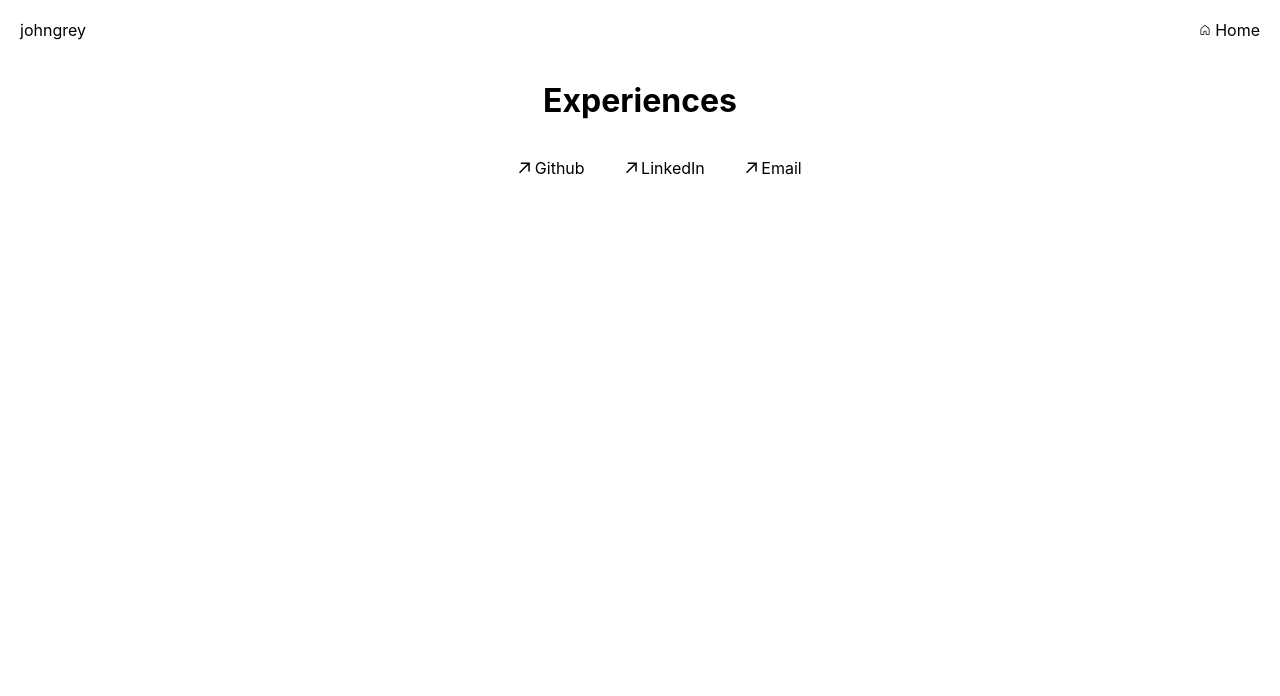
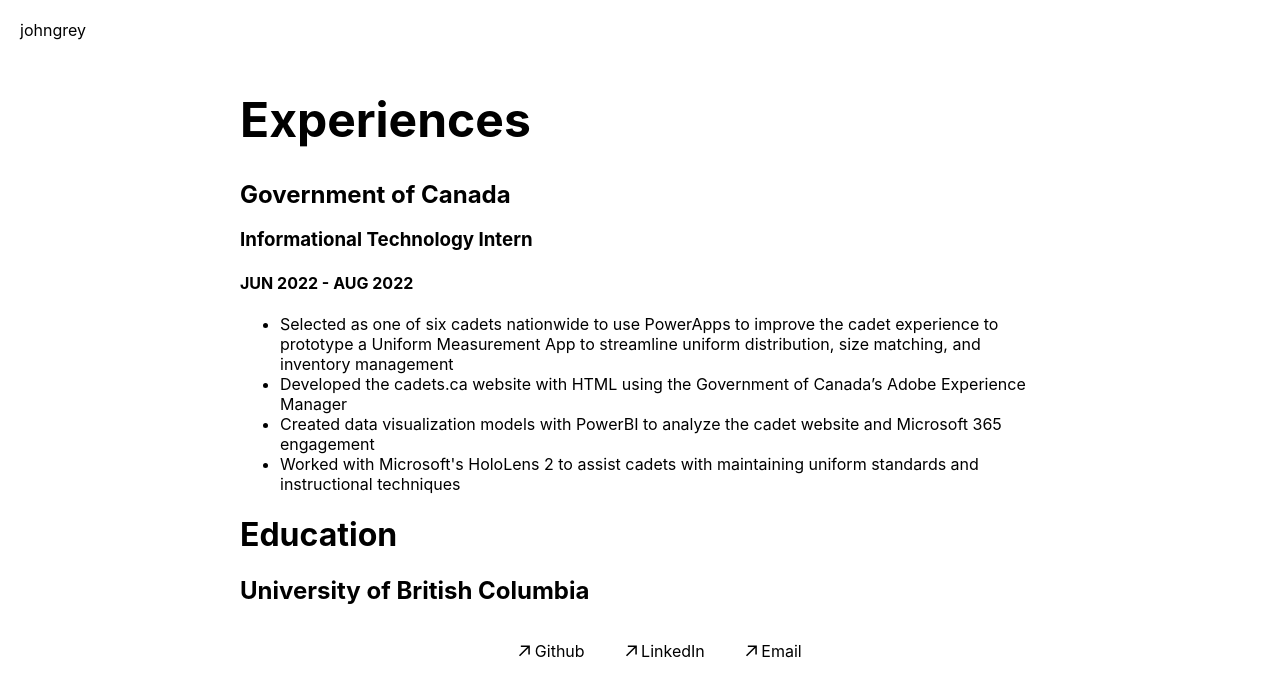
Before and after one commit to jjohngrey/johngrey.com, a Next.js app: page /experiences/page in a window 1280 px wide. Shown: the top 696 px of the page. Built offline with nearby package versions, Linux system fonts and the light colour scheme.

Commit message:
add experience test

```diff
--- a/src/components/header.tsx
+++ b/src/components/header.tsx
@@ -6,12 +6,7 @@ import Link from "next/link";
 export default function Header() {
     return (
         <div className={styles.header}>
-            <span>johngrey</span>
-
-
-            <Link href="/"><svg xmlns="http://www.w3.org/2000/svg" x="0px" y="0px" width="12" height="12" viewBox="0 0 48 48">
-<path d="M 23.951172 4 A 1.50015 1.50015 0 0 0 23.070312 4.3222656 L 8.8730469 15.521484 C 7.0935305 16.919676 6 19.100391 6 21.400391 L 6 40.5 C 6 41.133333 6.2367979 41.80711 6.7148438 42.285156 C 7.1928895 42.763202 7.8666667 43 8.5 43 L 18.5 43 C 19.133333 43 19.80711 42.763202 20.285156 42.285156 C 20.763202 41.80711 21 41.133333 21 40.5 L 21 30.5 C 21 30.218182 21.218182 30 21.5 30 L 26.5 30 C 26.781818 30 27 30.218182 27 30.5 L 27 40.5 C 27 41.133333 27.236798 41.80711 27.714844 42.285156 C 28.19289 42.763202 28.866667 43 29.5 43 L 39.5 43 C 40.133333 43 40.80711 42.763202 41.285156 42.285156 C 41.763202 41.80711 42 41.133333 42 40.5 L 42 21.400391 C 42 19.155946 41.012069 16.901298 39.087891 15.490234 L 24.929688 4.3222656 A 1.50015 1.50015 0 0 0 23.951172 4 z M 24 7.4101562 L 37.271484 17.876953 A 1.50015 1.50015 0 0 0 37.3125 17.910156 C 38.388318 18.699095 39 20.044835 39 21.400391 L 39 40 L 30 40 L 30 30.5 C 30 28.581818 28.418182 27 26.5 27 L 21.5 27 C 19.581818 27 18 28.581818 18 30.5 L 18 40 L 9 40 L 9 21.400391 C 9 20.100391 9.7060794 18.680715 10.726562 17.878906 A 1.50015 1.50015 0 0 0 10.728516 17.876953 L 24 7.4101562 z"></path>
-</svg> Home</Link>
+            <Link href="/">johngrey</Link>
         </div>
     )
 }
--- a/src/pages/experiences/page.tsx
+++ b/src/pages/experiences/page.tsx
@@ -1,10 +1,48 @@
 import React from "react";
 
+import styles from "src/styles/Home.module.css";
 
 export default function Experiences() {
-    return (
+  return (
+    <div>
+      <div className={styles.section}>
+        <h1>Experiences</h1>
+        <p></p>
         <div>
-            <h1>Experiences</h1>
+            <h2>
+            Government of Canada
+            </h2>
+            <h3>
+                Informational Technology Intern
+            </h3>
+            <h4>
+                JUN 2022 - AUG 2022
+            </h4>
+            <ul>
+                <li>
+                Selected as one of six cadets nationwide to use PowerApps to improve the cadet experience to prototype a
+                Uniform Measurement App to streamline uniform distribution, size matching, and inventory management
+                </li>
+                <li>
+                Developed the cadets.ca website with HTML using the Government of Canada’s Adobe Experience Manager
+                </li>
+                <li>
+                Created data visualization models with PowerBI to analyze the cadet website and Microsoft 365 engagement
+                </li>
+                <li>
+                Worked with Microsoft's HoloLens 2 to assist cadets with maintaining uniform standards and instructional techniques
+                </li>
+            </ul>
         </div>
-    )
+      </div>
+
+      <div>
+        <h1>Education</h1>
+        <p></p>
+        <div>
+            <h2>University of British Columbia</h2>
+        </div>
+      </div>
+    </div>
+  );
 }
--- a/src/pages/layout.tsx
+++ b/src/pages/layout.tsx
@@ -6,13 +6,13 @@ import Header from "../components/header";
 
 const RootLayout = ({ children }: { children: React.ReactNode }) => {
   return (
-    <>
+    <div>
       <Header />
-      <div className={styles.container}>
-        <main>{children}</main>
-      </div>
+      <div className={styles.layout}>
+        <main className={styles.children}>{children}</main>
+       </div>
       <Contact />
-    </>
+    </div>
   );
 };
 
--- a/src/styles/Home.module.css
+++ b/src/styles/Home.module.css
@@ -6,6 +6,22 @@
 
   background-color: white;
   color: black;
+}
+
+.layout {
+  display: flex;
+  justify-content: center;
+  align-items: center;
+  flex-direction: column;
+
+  width: 100vw;
+
+  background-color: white;
+  color: black;
+}
+
+.children {
+  width: 800px;
 }
 
 /* Header */
@@ -17,9 +33,23 @@
   margin: 20px;
 }
 
-.header a:hover,
-.header a:focus,
-.header a:active {
+.header :hover,
+.header :focus,
+.header :active {
+  text-decoration: underline;
+  color: #0070f3;
+}
+
+/* Section */
+
+.section h1 {
+  line-height: 1.15;
+  font-size: 3rem;
+}
+
+.section h1:hover,
+.section h1:focus,
+.section h1:active {
   text-decoration: underline;
   color: #0070f3;
 }
@@ -54,10 +84,6 @@
   margin: 0 0 1rem;
   line-height: 1.15;
   font-size: 3.6rem;
-}
-
-.title {
-  text-align: center;
 }
 
 /* Description */
```
Also changed, not shown: src/pages/index.tsx (+1 -27 lines).
